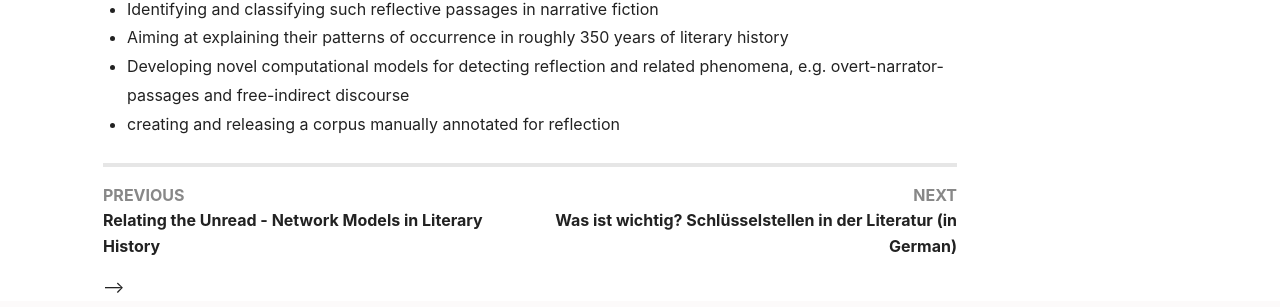
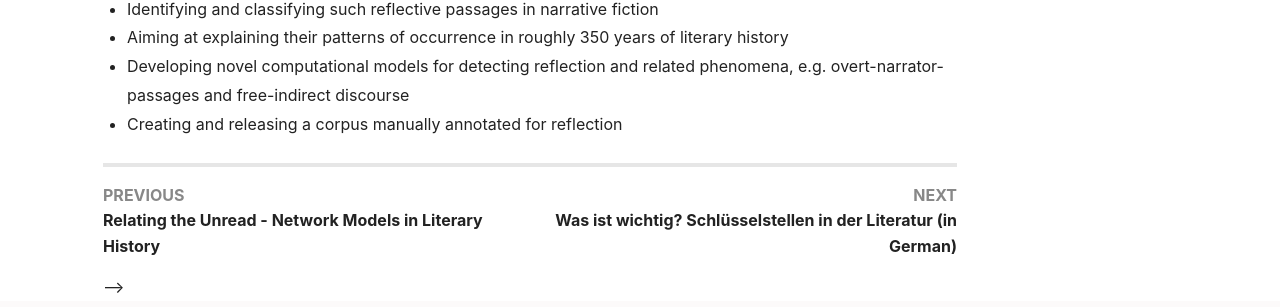
Before and after one commit to dfg-spp-cls/projects_en, a Jekyll site: the page built from _posts/2020-01-24-TP-Structuring_Literature.md, in a window 1280 px wide and 900 px high, scrolled down 2106 px. Shown: the part 500-807 px from the top of the window. Built offline with Jekyll 4.4.1, drawn with Linux system fonts in a browser that asks for light colours; nearby versions of some CDN libraries.

```diff
--- a/_posts/2020-01-24-TP-Structuring_Literature.md
+++ b/_posts/2020-01-24-TP-Structuring_Literature.md
@@ -45,4 +45,4 @@ In order to understand and interpret texts, not only the information contained i
 - Identifying and classifying such reflective passages in narrative fiction
 - Aiming at explaining their patterns of occurrence in roughly 350 years of literary history
 - Developing novel computational models for detecting reflection and related phenomena, e.g. overt-narrator-passages and free-indirect discourse
-- creating and releasing a corpus manually annotated for reflection
+- Creating and releasing a corpus manually annotated for reflection
```
